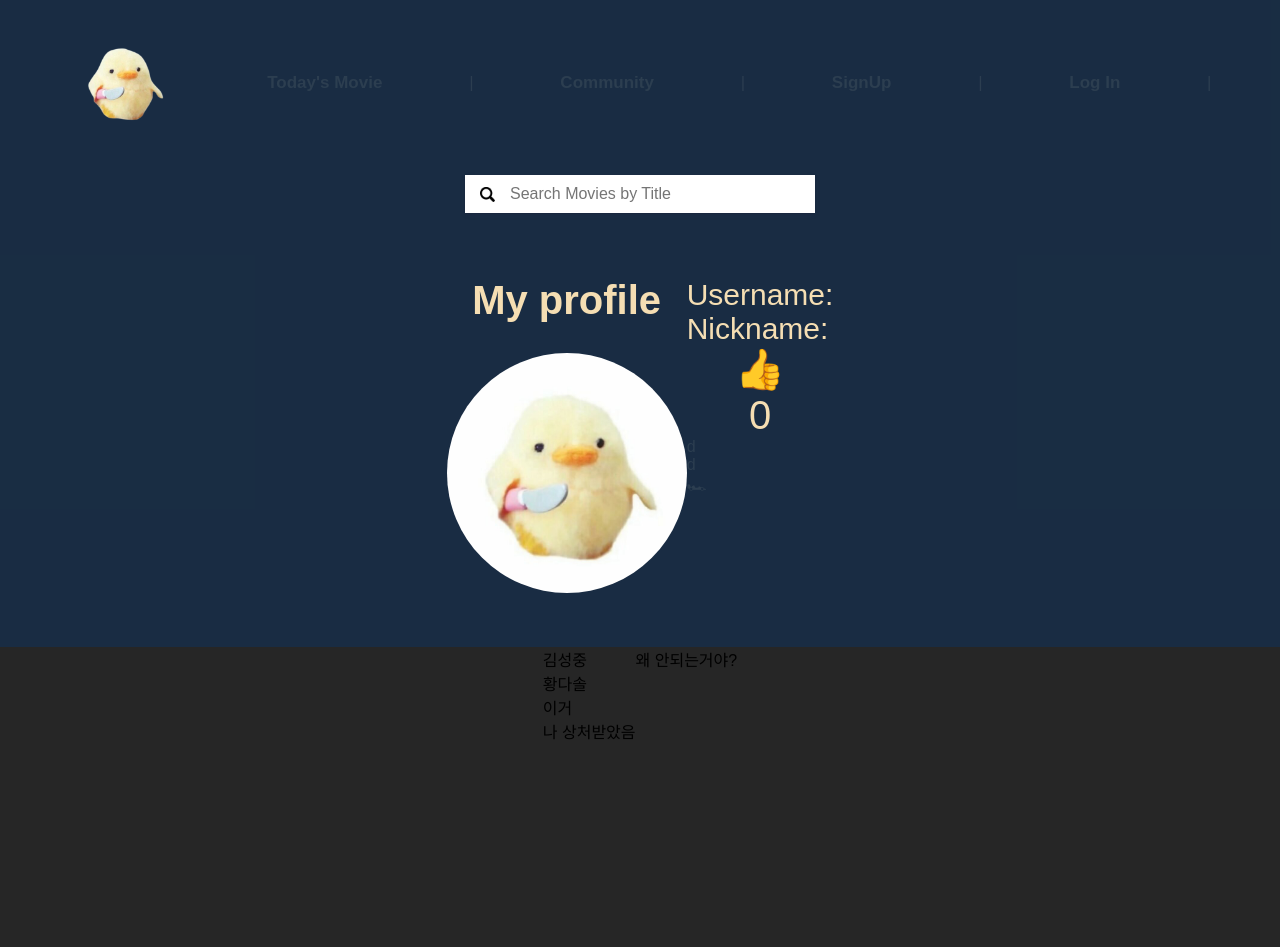
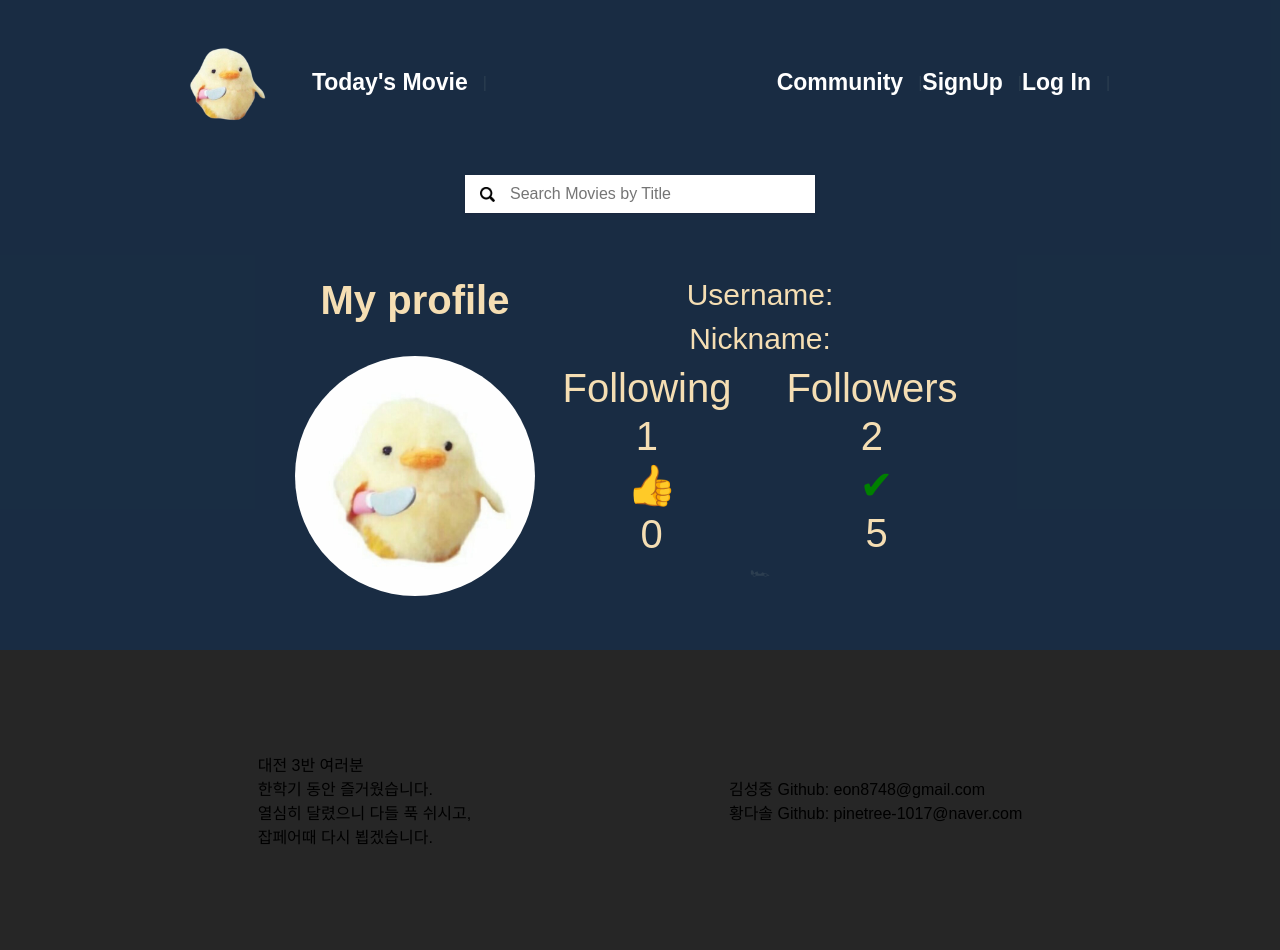
Before and after one commit to CessnaJ/holiday_final_project, a Vue app in the folder front-server/: page /myprofile in a window 1280 px wide. Built offline with nearby package versions, Linux system fonts and the light colour scheme.

Commit message:
final-project

```diff
--- a/front-server/src/App.vue
+++ b/front-server/src/App.vue
@@ -3,36 +3,42 @@
     <div id="app" class="bgnavy bgpadding">
       <nav v-if="!isLoggedIn" >
         <!-- 로그인 안된상태 -->
+        <div class="flex txtalign">
           <img class="mainimgsize" src="@/assets/chicken.png"/>
           <router-link :to="{ name: 'HomeView' }">
-          <span @click="changeSearchingState">Today's Movie</span>
+            <span class="navrightmargin" @click="changeSearchingState">Today's Movie</span>
+          </router-link> |
+        </div>
+
+        <div class="flex txtalign">
+          <router-link :to="{ name: 'community' }">
+            <span class="navrightmargin" @click="changeSearchingState">Community</span>
           </router-link> |
 
-        <router-link :to="{ name: 'community' }">
-          <span @click="changeSearchingState">Community</span>
-        </router-link> |
-
-
           <router-link :to="{ name: 'SignUpView' }">
-          <span @click="changeSearchingState">SignUp</span>
+            <span class="navrightmargin" @click="changeSearchingState">SignUp</span>
           </router-link> |
 
           <router-link :to="{ name: 'LogInView' }">
-          <span @click="changeSearchingState">Log In</span>
+            <span class="navrightmargin" @click="changeSearchingState">Log In</span>
           </router-link> |
+        </div>
+      </nav>
 
-      </nav>
       <nav v-else>
         <!-- 로그인 된 상태 -->
+        <div class="flex txtalign">
           <img class="mainimgsize" src="@/assets/chicken.png"/>
-        <span class="hello">Welcome {{$store.state.nickname}}</span> |
+          <span class="hello navrightmargin">Welcome {{$store.state.nickname}}</span> |
 
           <router-link :to="{ name: 'HomeView' }">
-          <span @click="changeSearchingState">Today's Movie</span>
+            <span class="navrightmargin" @click="changeSearchingState">Today's Movie</span>
           </router-link> |
+        </div>
 
+        <div class="flex txtalign">
           <router-link :to="{ name: 'community' }">
-          <span @click="changeSearchingState">Community</span>
+            <span class="navrightmargin" @click="changeSearchingState">Community</span>
           </router-link> |
 
           <router-link :to="{ name: 'MyProfileView' }">
@@ -42,6 +48,7 @@
           <button class="buttonclass" v-on:click.prevent="signOut()" >
             <span @click="changeSearchingState">Sign Out</span>
           </button>
+        </div>
       </nav>
       <SearchBar/>
 
@@ -58,6 +65,21 @@
 </template>
 
 <style>
+
+.txtalign {
+  text-align: center;
+  align-items: center;
+}
+
+
+
+.navrightmargin {
+  /* color: rgb(255, 255, 255); */
+  margin-right: 15px;
+
+}
+
+
 
 * {
   font-family: "Montserrat", sans-serif;
@@ -81,13 +103,14 @@ nav {
   /* padding: 30px; */
   justify-content: space-around;
   font:bold;
-  font-size: 17px;
+  /* font-size: 17px; */
   padding: 30px 25px 20px;
 }
 
 nav a {
   font-weight: bold;
-  color: #2c3e50;
+  color: white;
+  font-size: 23px;
 }
 
 nav a.router-link-exact-active {
@@ -96,7 +119,8 @@ nav a.router-link-exact-active {
 
 .hello {
   font-weight: bold;
-  color: #2c3e50;
+  color: white;
+  size: 20px;
 }
 
 
@@ -108,14 +132,15 @@ nav a.router-link-exact-active {
   text-align: center;
   color: #2c3e50;
 
-  background-color: #4CAF50;
+  /* background-color: #4CAF50; */
   border: none;
-  color: black;
+  color: white;
   padding: 15px 32px;
   text-align: center;
   text-decoration: none;
   display: inline-block;
-  font-size: 16px;
+  font-size: 20px;
+  font: bold;
 }
 
 .verticalclearance {
@@ -125,6 +150,7 @@ nav a.router-link-exact-active {
 
 .mainimgsize {
   width: 7rem;
+  margin-right: 30px;
 }
 
 .bgnavy {
--- a/front-server/src/components/FooterItem.vue
+++ b/front-server/src/components/FooterItem.vue
@@ -1,16 +1,19 @@
 <template>
-    <div class="footersize bgcolor flex fontcolor">
-        <div class="fontcolor">
+    <div class="footersize bgcolor align fontwhite">
+        <div class="fontwhite">
+            <p>대전 3반 여러분</p>
+            <p>한학기 동안 즐거웠습니다.</p>
+            <p>열심히 달렸으니 다들 푹 쉬시고,</p>
+            <p>잡페어때 다시 뵙겠습니다.</p>
             <p></p>
-            <p class="fontcolor">김성중</p>
-            <p>황다솔</p>
-            <p>이거</p>
-            <span>나 상처받았음</span>
+
 
         </div>
 
         <div>
-            <span class="fontcolor">왜 안되는거야?</span>
+            <p>김성중 Github: eon8748@gmail.com</p>
+            <p>황다솔 Github: pinetree-1017@naver.com</p>
+
         </div>
 
     </div>
@@ -52,8 +55,14 @@ export default {
 }
 
 
-.fontcolor {
+.fontwhite {
     font: white
 }
 
+.align {
+    display: flex;
+    justify-content: space-evenly;
+    align-items: center;
+}
+
 </style>
--- a/front-server/src/views/MovieDetailView.vue
+++ b/front-server/src/views/MovieDetailView.vue
@@ -20,7 +20,7 @@
           <span class="semibiggertext">{{movie.runtime}}</span> <span class="mediumtext"> min</span>
         </div>
 
-        <div class="flex verticalslight">
+        <div class="flex verticalslight" style="justify-content: space-evenly">
           <div>
           <p style="font-size: 50px;">😀</p>
           <p class="mediumtext txtalign">{{movie.vote_count}}</p>
@@ -173,6 +173,7 @@ export default {
 
 .txtalign {
   text-align: center;
+  /* align-items: center; */
 }
 
 .verticalseparation {
--- a/front-server/src/views/profile/MyProfileView.vue
+++ b/front-server/src/views/profile/MyProfileView.vue
@@ -1,26 +1,40 @@
 <template>
   <div class="flex">
     <div class="">
-      <h1 class="bigtxt textcenter">My profile</h1>
+      <h1 class="bigtxt textcenter bigtxtcolor">My profile</h1>
       <img v-if="$store.state.image_select" class="profileimg verticalseperation" :src="require(`@/assets/profile${$store.state.image_select}.png`)" alt="">
       <img v-else class="profileimg verticalseperation" src="@/assets/profile2.png"/>
     </div>
 
 
-    <div class="container">
-      <p class="midtxt">Username: {{$store.state.username}}</p>
-      <p class="midtxt">Nickname: {{$store.state.nickname}}</p>
+    <div class="container textcenter" style="width: 450px">
+      <p class="midtxt marginbottom">Username:   {{$store.state.username}}</p>
+      <p class="midtxt marginbottom">Nickname:   {{$store.state.nickname}}</p>
       <!-- <p>{{$store.state.image_select}}번 이미지를 선택했음.</p> -->
 
-      <div class="horizontaldisplay"></div>
+      <div class="horizontaldisplay">
+        <div class="verticaldisplay">
+          <p class="bigtxt bigtxtcolor">Following</p>
+          <p class="bigtxt bigtxtcolor">1</p>
+        </div>
+        <div class="verticaldisplay">
+          <p class="bigtxt" style="color: wheat">Followers</p>
+          <p class="bigtxt bigtxtcolor">2</p>
+        </div>
+      </div>
+
+
+
+      <div class="horizontaldisplay">
         <div class="verticaldisplay">
           <p class="bigtxt">👍</p>
-          <p class="bigtxt">0</p>
+          <p class="bigtxt bigtxtcolor">0</p>
         </div>
         <div class="verticaldisplay">
-          <p>d</p>
-          <p>d</p>
+          <p class="bigtxt" style="color: green">✔</p>
+          <p class="bigtxt bigtxtcolor">5</p>
         </div>
+      </div>
       <div class="verticaldisplay">
         <p>🏎</p>
       </div>
@@ -66,6 +80,10 @@ export default {
 </script>
 
 <style>
+.marginbottom {
+  margin-bottom: 10px;
+}
+
 .profileimg {
       /* border: 1px solid black; */
       border-radius: 100%;
@@ -79,9 +97,13 @@ export default {
 }
 
 .bigtxt {
-  color: wheat;
+  margin-bottom: 3px;
   font-size: 40px;
   text-align: center;
+}
+
+.bigtxtcolor {
+  color: wheat;
 }
 
 .midtxt {
```
Also changed, not shown: 1 other file (tests, documents, lock files or other folders). Lines whose indentation alone changed are shown as unchanged.
